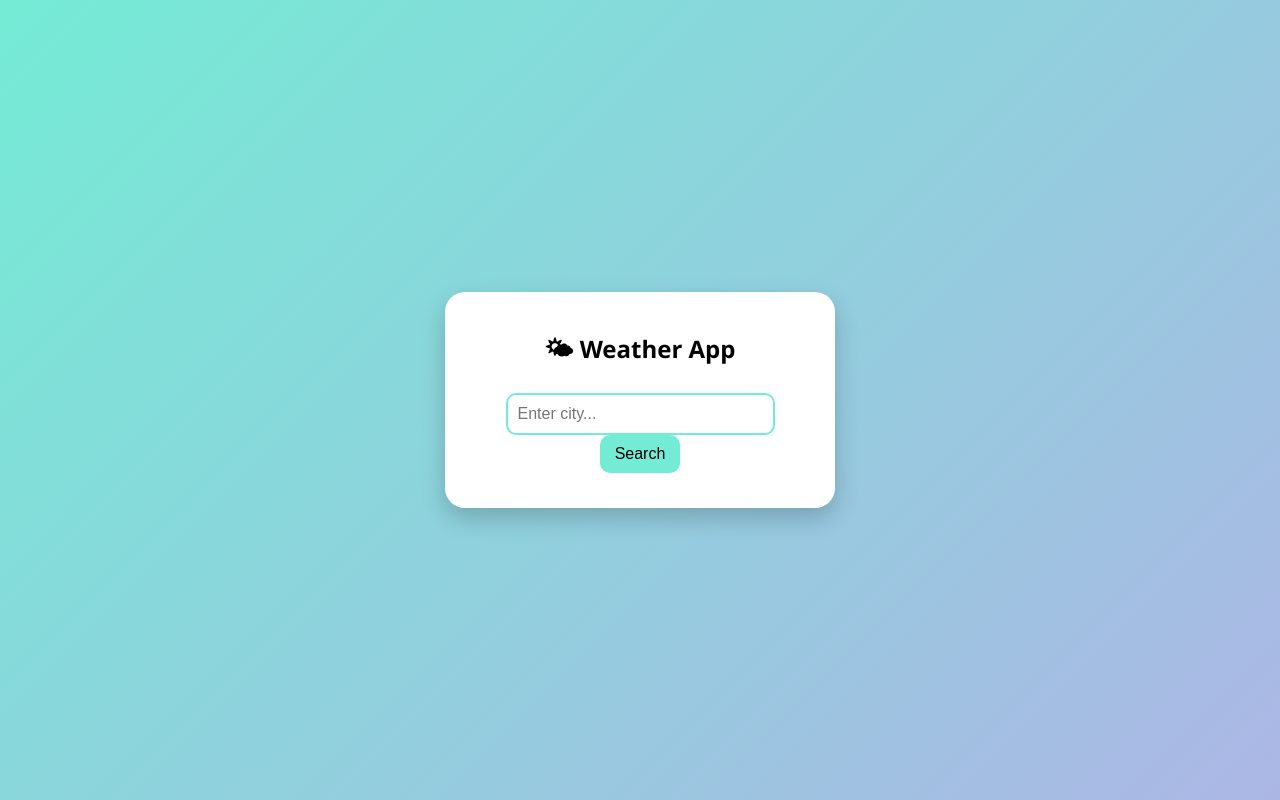
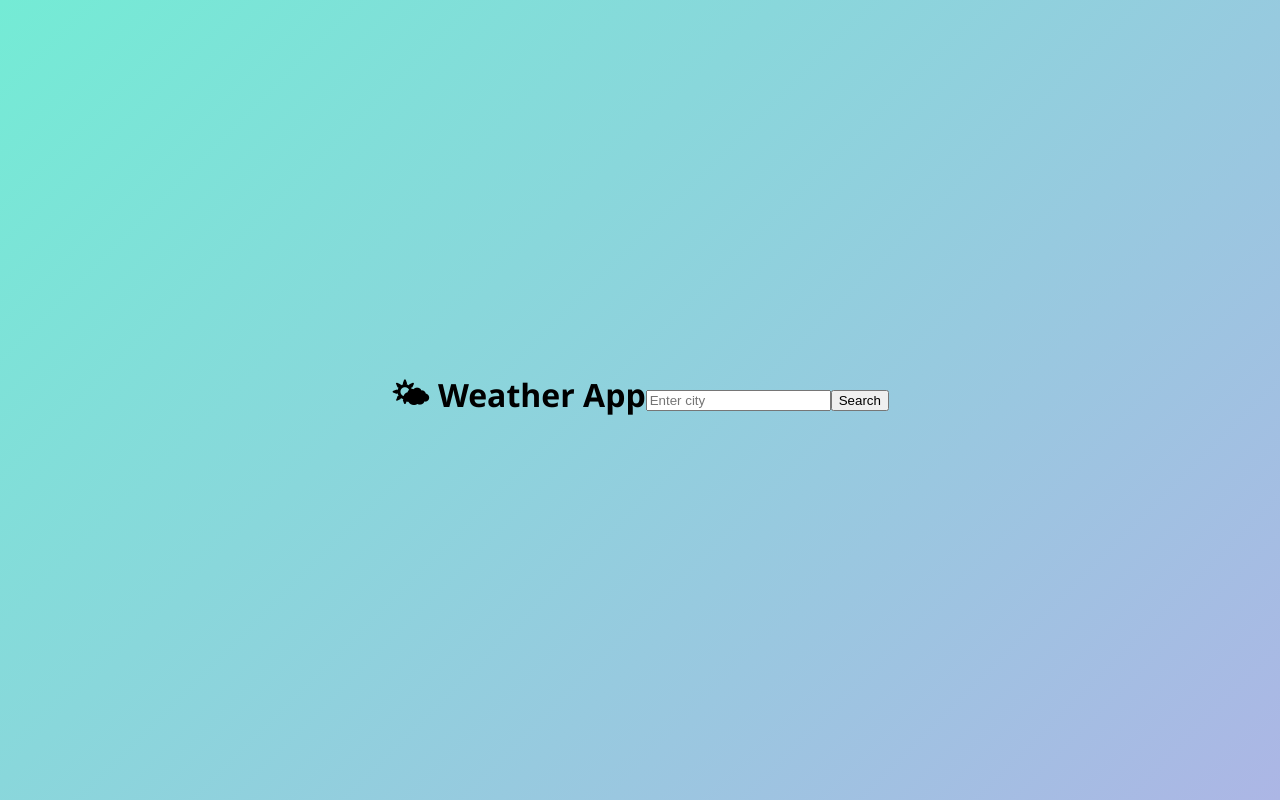
Before and after one commit to Afzaal162/Weatherapp, a plain HTML site: page index.html in a window 1280 px wide. Drawn offline with Linux system fonts and the light colour scheme.

Commit message:
Update index.html

```diff
--- a/index.html
+++ b/index.html
@@ -1,21 +1,20 @@
+
 <!DOCTYPE html>
 <html lang="en">
 <head>
-  <meta charset="UTF-8">
-  <meta name="viewport" content="width=device-width, initial-scale=1.0">
-  <title>Weather App</title>
-  <link rel="stylesheet" href="style.css">
+    <meta charset="UTF-8">
+    <meta name="viewport" content="width=device-width, initial-scale=1.0">
+    <title>Document</title>
+    <link rel="stylesheet" href="style.css">
 </head>
 <body>
-  <div class="weather-container">
-    <h2>🌤 Weather App</h2>
-    <div class="search-box">
-      <input type="text" id="cityInput" placeholder="Enter city...">
-      <button onclick="getWeather()">Search</button>
-    </div>
-    <div id="weatherResult"></div>
-  </div>
+  <h1>🌤 Weather App</h1>
+
+  <input id="cityInput" type="text" placeholder="Enter city">
+  <button onclick="getWeather()">Search</button>
+
+  <!-- Weather Output -->
+  <div id="weather-card"></div>
 
   <script src="script.js"></script>
 </body>
-</html>
```
